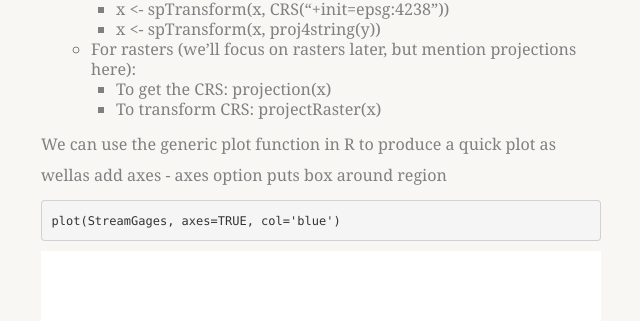
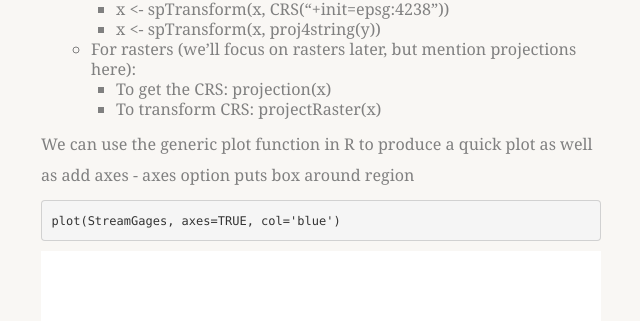
Before and after one commit to mhweber/AWRA_GIS_R_Workshop, a Jekyll site: the page built from _posts/2018-04-22-04-Spatial-Data-In-R-sp.md, in a window 1280 px wide and 900 px high, scrolled down 16157 px. Shown: the part 127-448 px from the top of the window, without its empty margins (389-1029 px from the left). Built offline with Jekyll 4.4.1, drawn with Linux system fonts in a browser that asks for light colours; nearby versions of some CDN libraries; some web fonts are replaced; library files that are not in the unit come from our copies.

Commit message:
fix typo

````diff
--- a/_posts/2018-04-22-04-Spatial-Data-In-R-sp.md
+++ b/_posts/2018-04-22-04-Spatial-Data-In-R-sp.md
@@ -488,7 +488,7 @@ Dealing with coordinate reference systems and projections is a big part of worki
         - To get the CRS: projection(x)
         - To transform CRS: projectRaster(x)
 
-We can use the generic plot function in R to produce a quick plot as wellas add axes - axes option puts box around region
+We can use the generic plot function in R to produce a quick plot as well as add axes - axes option puts box around region
 ```r
 plot(StreamGages, axes=TRUE, col='blue')
 ```
````
